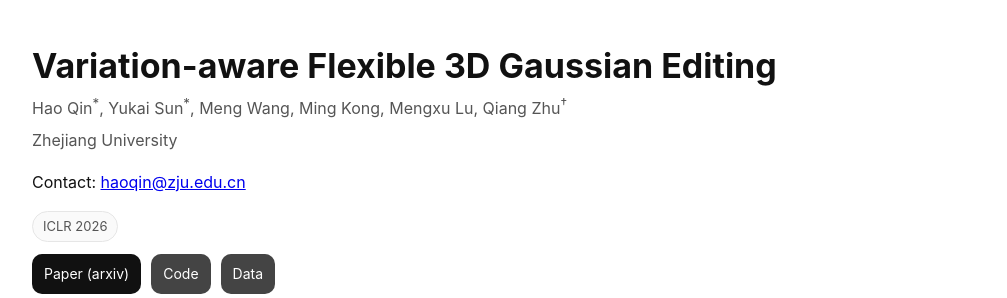
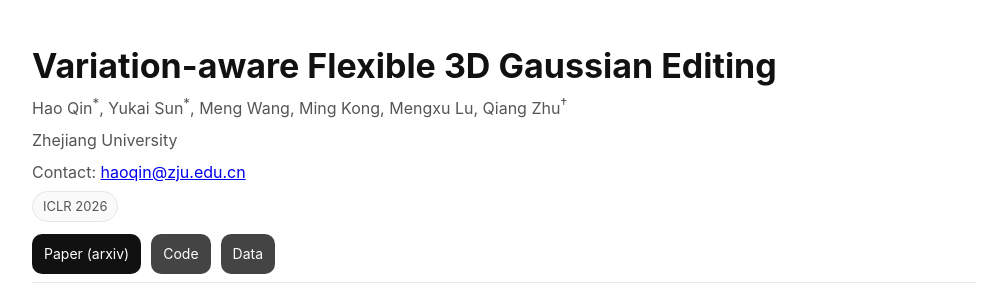
Before and after one commit to qinbaigao/VF-Editor-project-page, a plain HTML site: page index.html in a window 1280 px wide. Shown: the top 298 px of the page, without its empty margins (136-1143 px from the left). Drawn offline with Linux system fonts and the light colour scheme.

Commit message:
contact2

```diff
--- a/index.html
+++ b/index.html
@@ -21,7 +21,7 @@
       <p class="affiliations">
         Zhejiang University
       </p>
-      <p class="contact">
+      <p class="authors">
         Contact: <a href="mailto:haoqin@zju.edu.cn">haoqin@zju.edu.cn</a>
       </p>
       <p class="venue">
```
